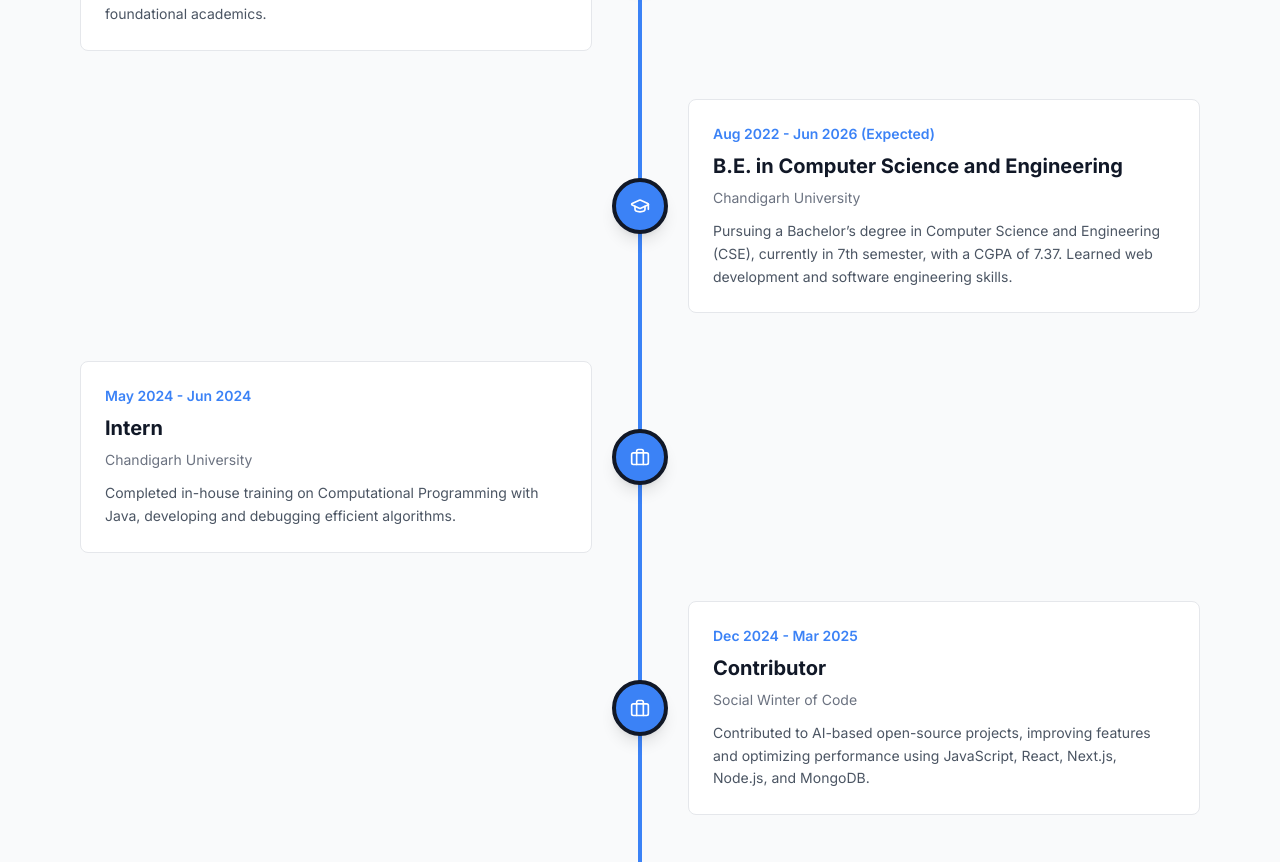
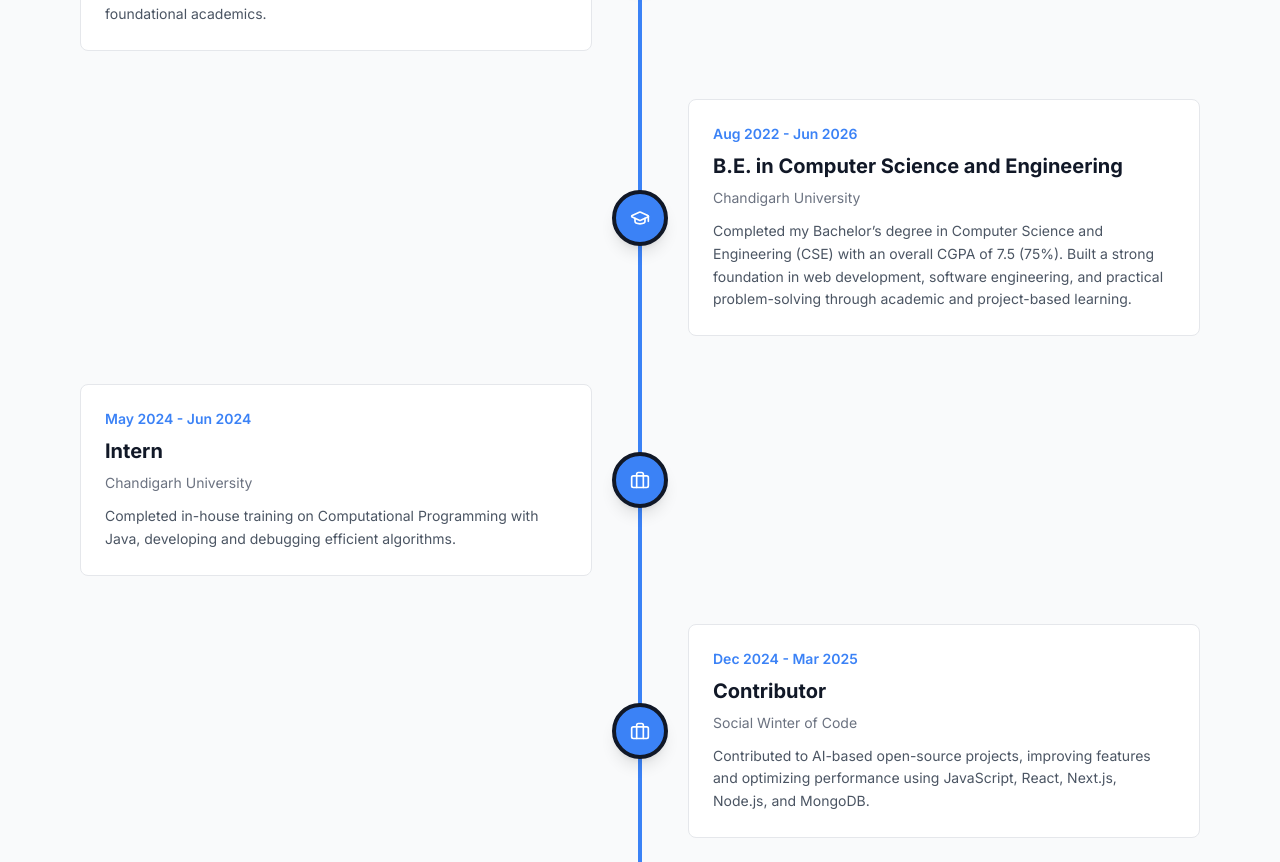
Before and after one commit to mashrufmohd/Portfolio, a React (Vite) app: page /about in a window 1280 px wide. Shown: the part 1460-2322 px from the top of the page. Built offline with nearby package versions, Linux system fonts and the light colour scheme.

Commit message:
Update B.E. education details

```diff
--- a/src/pages/AboutPage.tsx
+++ b/src/pages/AboutPage.tsx
@@ -22,10 +22,10 @@ const AboutPage = () => {
       icon: <GraduationCap size={20} />,
     },
     {
-      year: 'Aug 2022 - Jun 2026 (Expected)',
+      year: 'Aug 2022 - Jun 2026',
       title: 'B.E. in Computer Science and Engineering',
       company: 'Chandigarh University',
-      description: 'Pursuing a Bachelor’s degree in Computer Science and Engineering (CSE), currently in 7th semester, with a CGPA of 7.37. Learned web development and software engineering skills.',
+      description: 'Completed my Bachelor’s degree in Computer Science and Engineering (CSE) with an overall CGPA of 7.5 (75%). Built a strong foundation in web development, software engineering, and practical problem-solving through academic and project-based learning.',
       icon: <GraduationCap size={20} />,
     },
     {
@@ -105,8 +105,8 @@ const AboutPage = () => {
     details: {
       degree: 'B.E. in Computer Science and Engineering',
       institution: 'Chandigarh University, Mohali',
-      year: '2022 - 2026 (Expected)',
-      cgpa: '7.37',
+      year: '2022 - 2026',
+      cgpa: '7.5 (75%)',
       focus: 'Data Structures, Web Development, Software Engineering, AI & Data Projects',
       achievements: 'Focused on practical application development, AI workflows, and data-driven software solutions.',
     },
```
